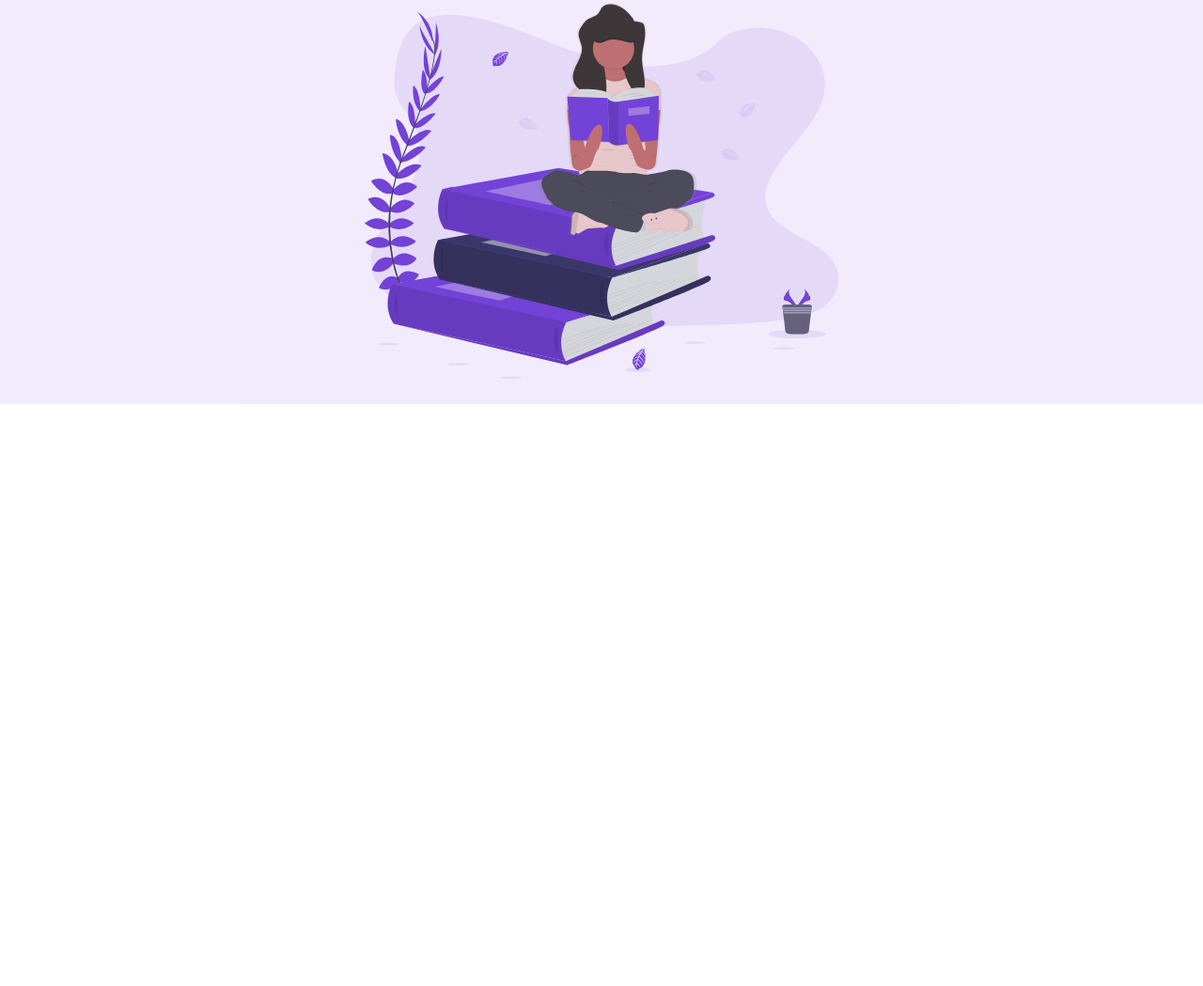
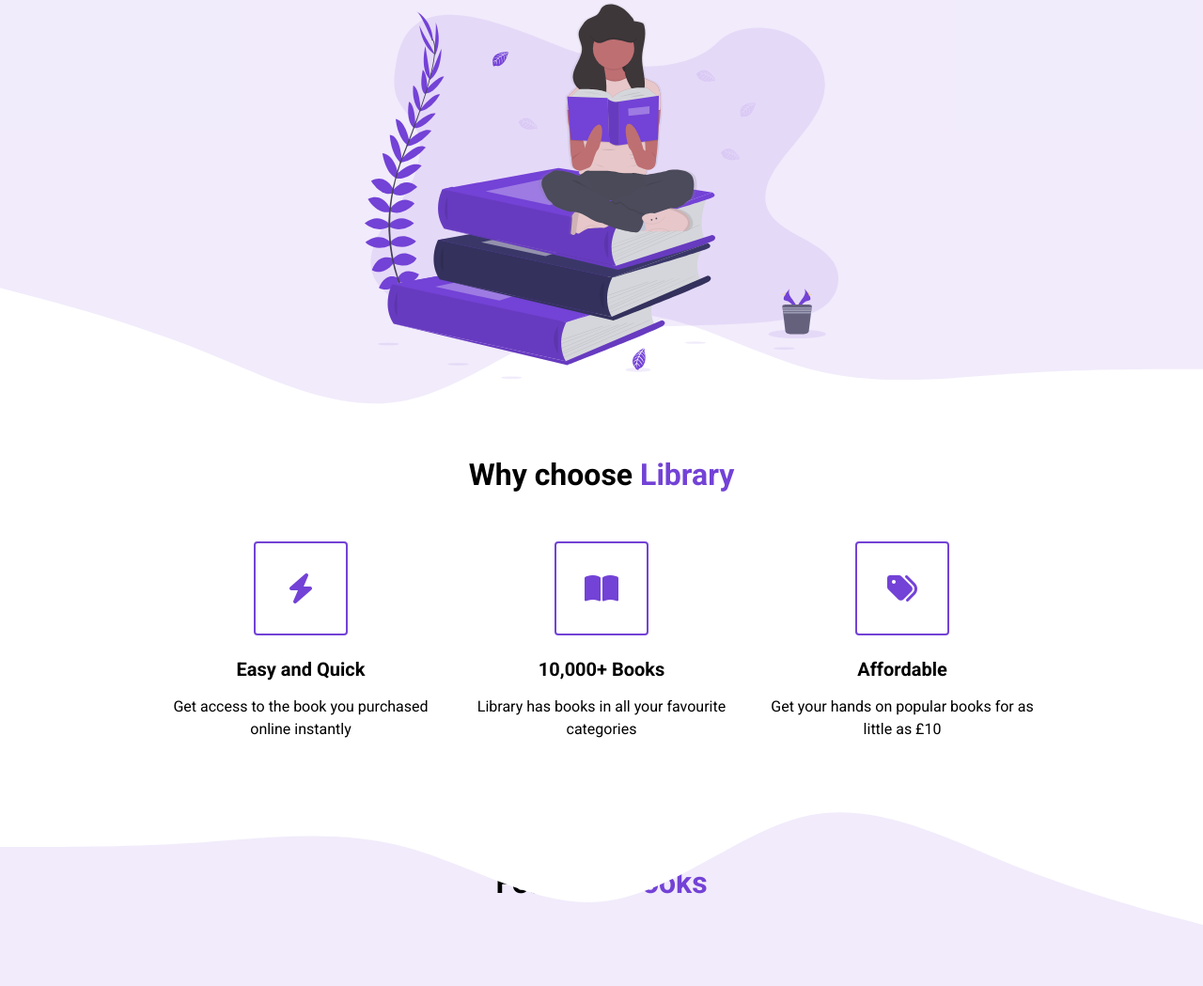
Before and after one commit to HayanButt/E-commerce_Store, a plain HTML site: page index.html in a window 1280 px wide. Shown: the part 370-1419 px from the top of the page at 94% size. Before the commit the page ends 800 px from the top, so only its background shows below. Drawn offline with Linux system fonts and the light colour scheme.

Commit message:
modified:   index.html 	modified:   style.css

```diff
--- a/index.html
+++ b/index.html
@@ -6,6 +6,7 @@
     <meta name="viewport" content="width=device-width, initial-scale=1.0">
     <title>Library</title>
     <link rel="stylesheet" href="style.css">
+    <script src="https://kit.fontawesome.com/e45040652d.js" crossorigin="anonymous"></script>
 </head>
 <body>
     <section id="landing">
@@ -27,17 +28,62 @@
             </nav>
 
         <header>
-            <div class="main__wrapper">
-                <div class="main__description">
-                    <h1 class="main__title">The UK's most awarded online library platform</h1>
-                    <h2 class="main__subtitle">Find your dream book with <span class="text__purple">Library</span></h2>
-                    <button class="main__button">Browse books</button>
+            <div class="desc__wrapper">
+                <div class="desc__description">
+                    <h1 class="desc__title">The UK's most awarded online library platform</h1>
+                    <h2 class="desc__subtitle">Find your dream book with <span class="text__purple">Library</span></h2>
+                    <button class="desc__button">Browse books</button>
                 </div>
-                <figure class="main__img--wrapper">
-                    <img class="main__img" src="/assets/Undraw_Books.svg" alt="">
+                <figure class="desc__img--wrapper">
+                    <img class="desc__img" src="/assets/Undraw_Books.svg" alt="">
                 </figure>
             </div>
         </header>
     </section>
+
+    <main>
+        <section id="highlights">
+            <div class="container">
+                <div class="row">
+                    <h2 class="section__title">Why choose <span class="text__purple">Library</span></h2>
+                    <div class="highlight__wrapper">
+                        <div class="highlight">
+                            <div class="highlight__img">
+                                <i class="fa-solid fa-bolt"></i>
+                            </div>
+                            <h3 class="highlight__subtitle">Easy and Quick</h3>
+                            <p class="highlight__para">Get access to the book you purchased online instantly</p>
+                        </div>
+                        <div class="highlight">
+                            <div class="highlight__img">
+                                <i class="fa-solid fa-book-open"></i>
+                            </div>
+                            <h3 class="highlight__subtitle">10,000+ Books</h3>
+                            <p class="highlight__para">Library has books in all your favourite categories</p>
+                        </div>
+                        <div class="highlight">
+                            <div class="highlight__img">
+                                <i class="fa-solid fa-tags"></i>
+                            </div>
+                            <h3 class="highlight__subtitle">Affordable</h3>
+                            <p class="highlight__para">Get your hands on popular books for as little as £10</p>
+                        </div>
+                    </div>
+                </div>
+            </div>
+        </section>
+        <section id="features">
+            <div class="container">
+                <div class="row">
+                    <h2 class="features__title">Featured <span class="text__purple">Books</span></h2>
+                    <div class="book__wrapper">
+                        <div class="book">
+
+                        </div>
+                    </div>
+                </div>
+            </div>
+        </section>
+    </main>
 </body>
 </html>
--- a/style.css
+++ b/style.css
@@ -37,6 +37,15 @@ button {
 
 button:active {
     transform: translateY(1px);
+}
+
+p {
+    line-height: 1.5;
+}
+
+body {
+    max-width: 100vw;
+    overflow-x: hidden;
 }
 /* NAV */
 
@@ -95,7 +104,7 @@ li {
 header {
     height: calc(100vh - 80px);
 }
-.main__wrapper {
+.desc__wrapper {
     width: 100%;
     max-width: 720px;
     margin: 0 auto;
@@ -108,13 +117,13 @@ header {
     justify-content: space-around;
 }
 
-.main__description {
+.desc__description {
     display: flex;
     flex-direction: column;
     align-items: center;
 }
 
-.main__button {
+.desc__button {
     background-color: #7342d6;
     border-radius: 4px;
     border: 2px none;
@@ -122,14 +131,106 @@ header {
     padding: 12px 24px;
 }
 
-.main__img--wrapper {
+.desc__img--wrapper {
     padding: 20px;
+    z-index: 2;
 }
 
-.main__img {
+.desc__img {
     height: 100%;
     max-height: 50vh;
 
 }
 
 /* HIGHLIGHTS */
+
+#highlights {
+    position: relative;
+}
+
+#highlights:before {
+    background: url('./assets/wave.svg');
+    content: "";
+    position: absolute;
+    width: 101vw;
+    height: 12vw;
+    top: 1px;
+    left: 0;
+    background-size: cover;
+    background-repeat: no-repeat;
+    z-index: 1;
+    transform: translateY(-100%);
+}
+
+#highlights:after {
+    background: url('./assets/wave.svg');
+    content: "";
+    position: absolute;
+    width: 101vw;
+    height: 12vw;
+    bottom: 1px;
+    left: 0;
+    background-size: cover;
+    background-repeat: no-repeat;
+    z-index: 1;
+    transform: translateY(100%) rotate(180deg);
+}
+
+.container {
+    padding: 56px 0;
+
+}
+
+.row {
+    width: 100%;
+    max-width: 1200px;
+    margin: 0 auto;
+}
+
+#highlights {
+    background-color: white
+}
+
+.highlight__wrapper {
+    display: flex;
+    justify-content: center;
+}
+
+.highlight {
+    display: flex;
+    flex-direction: column;
+    align-items: center;
+    width: calc(100/3);
+    padding: 20px;
+}
+
+.highlight__img {
+    width: 100px;
+    height: 100px;
+    border: 2px solid #7342d6;
+    border-radius: 4px;
+    color:#7342d6;
+    display: flex;
+    justify-content: center;
+    align-items: center;
+    font-size: 32px;
+    margin-bottom: 24px;
+}
+
+.highlight__subtitle  {
+    text-align:center;
+    font-size: 20px;
+    margin-bottom: 16px;
+}
+
+.highlight__para {
+    text-align: center;
+    max-width: 280px;
+}
+
+/* FEATURES */
+
+#features {
+    background-color: rgba(115, 66,214, 0.1);
+    height: 1000px;
+}
```
